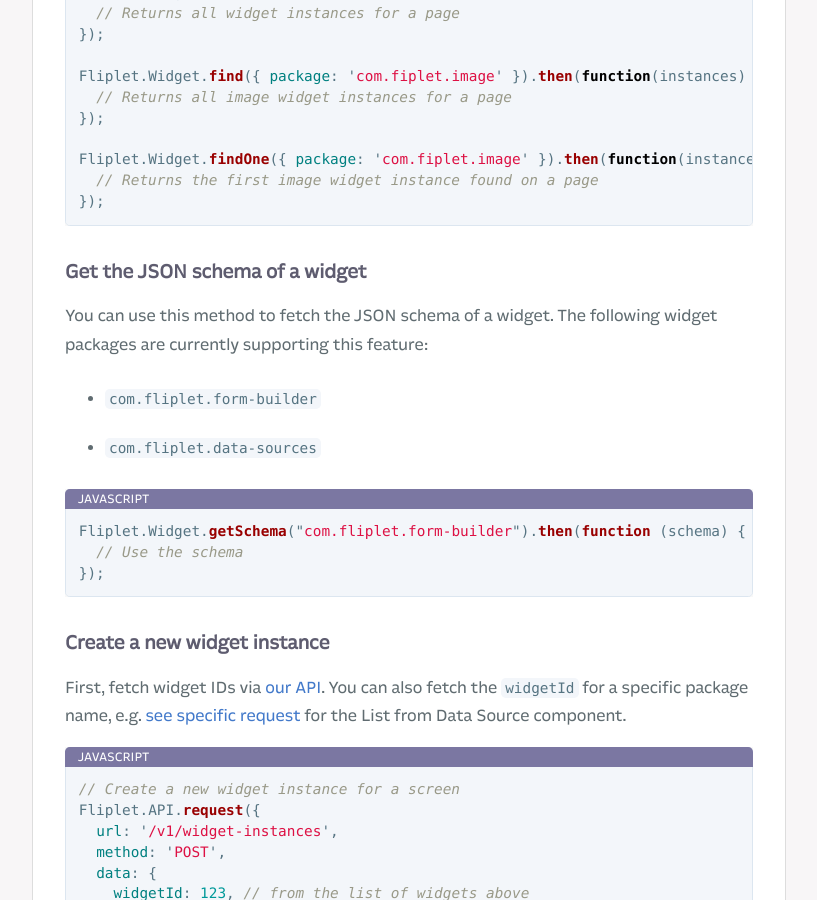
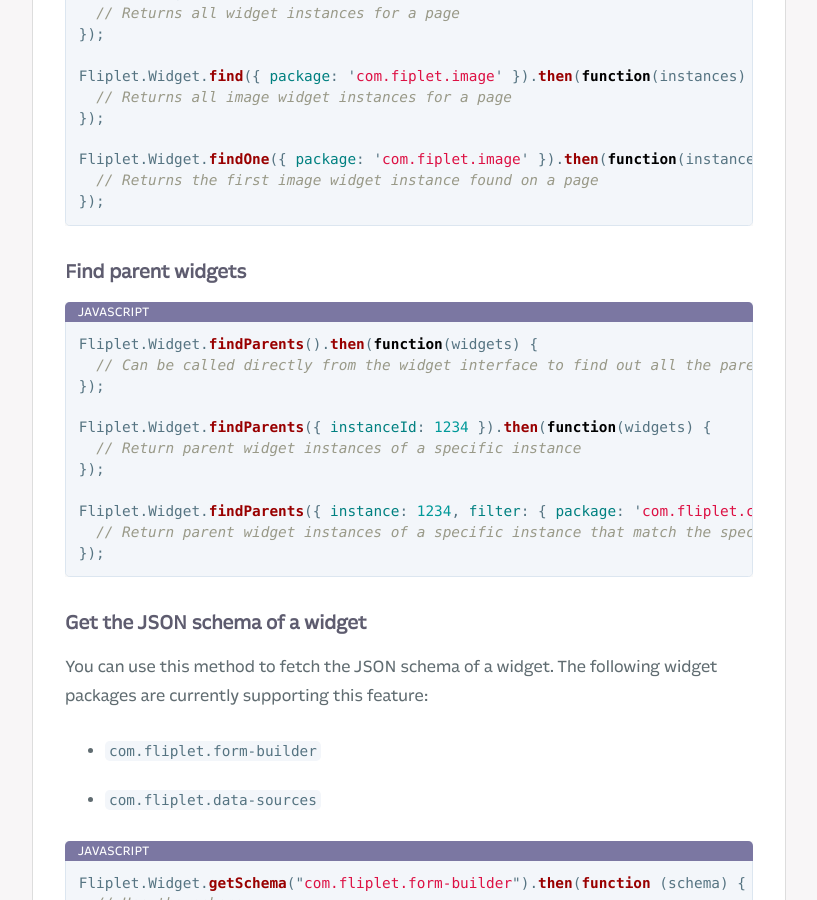
Before and after one commit to Fliplet/fliplet-cli, a Jekyll site: the page built from docs/API/core/widget.md, in a window 1280 px wide and 900 px high, scrolled down 1394 px. Shown: the whole window, without its empty margins (254-1071 px from the left). Built offline with Jekyll 4.4.1, drawn with Linux system fonts in a browser that asks for light colours; nearby versions of some CDN libraries; our own code applies the rules of GitHub Pages for plain Markdown files; library files that are not in the unit come from our copies; comment, search, counter and statistics services are not loaded; a style sheet for code colours, icons or effects is not loaded.

````diff
--- a/docs/API/core/widget.md
+++ b/docs/API/core/widget.md
@@ -49,6 +49,22 @@
 
 Fliplet.Widget.findOne({ package: 'com.fiplet.image' }).then(function(instance) {
   // Returns the first image widget instance found on a page
+});
+```
+
+### Find parent widgets
+
+```js
+Fliplet.Widget.findParents().then(function(widgets) {
+  // Can be called directly from the widget interface to find out all the parent widget instances of the current instance
+});
+
+Fliplet.Widget.findParents({ instanceId: 1234 }).then(function(widgets) {
+  // Return parent widget instances of a specific instance
+});
+
+Fliplet.Widget.findParents({ instance: 1234, filter: { package: 'com.fliplet.container' } }).then(function(widgets) {
+  // Return parent widget instances of a specific instance that match the specified filter
 });
 ```
 
````
